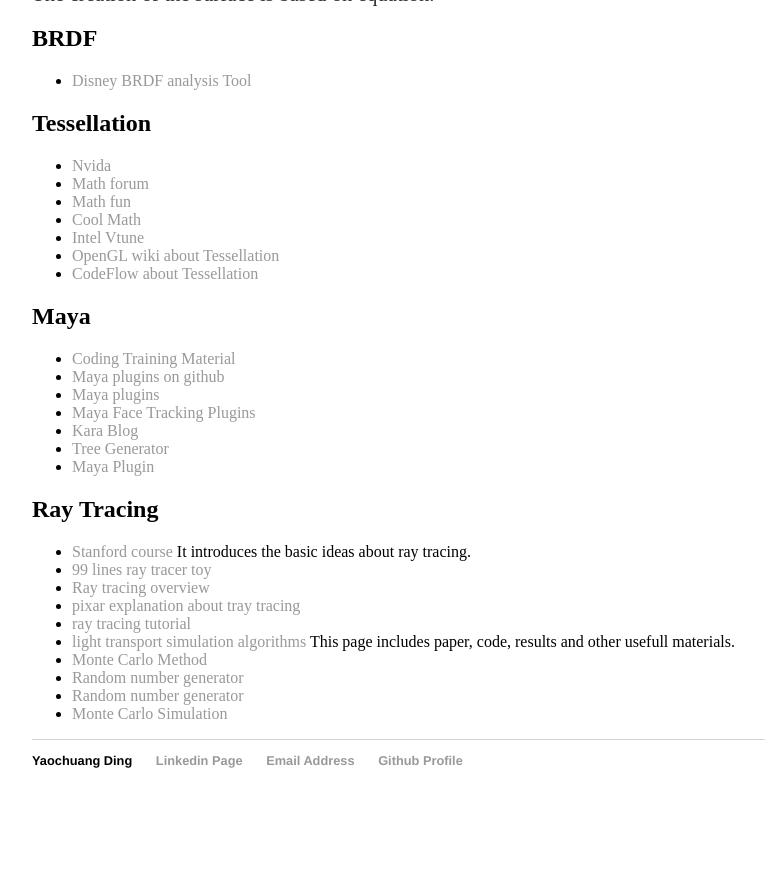
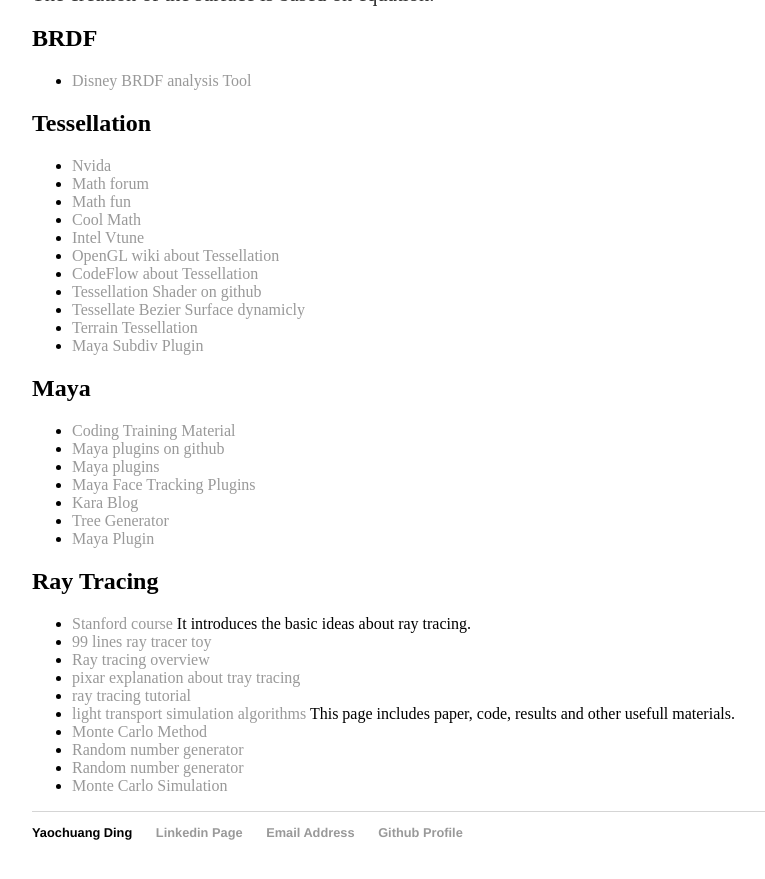
Before and after one commit to ychding11/ychding11.github.io, a Jekyll site: the page built from _posts/2015-03-23-Graphics-Resources.md, in a window 1280 px wide and 900 px high, scrolled down 1177 px. Shown: the top 879 px of the window, without its empty margins (160-925 px from the left). Built offline with Jekyll 4.4.1, drawn with Linux system fonts in a browser that asks for light colours; before the commit the page ends 2005 px from its top, so only the background shows below that.

Commit message:
1. add resources

```diff
--- a/_posts/2015-03-23-Graphics-Resources.md
+++ b/_posts/2015-03-23-Graphics-Resources.md
@@ -76,6 +76,10 @@
 - [Intel Vtune](https://software.intel.com/en-us/node/596501)
 - [OpenGL wiki about Tessellation](https://www.opengl.org/wiki/Tessellation)
 - [CodeFlow about Tessellation](http://codeflow.org/entries/2010/nov/07/opengl-4-tessellation/)
+- [Tessellation Shader on github](https://github.com/NCCA/TessellationShader)
+- [Tessellate Bezier Surface dynamicly](https://github.com/Jakub-Ciecierski/TessellationGFX)
+- [Terrain Tessellation](https://github.com/hardware/TerrainTessellation)
+- [Maya Subdiv Plugin](https://github.com/dnkv/MayaTSubdiv)
 
 
 ## Maya
```
